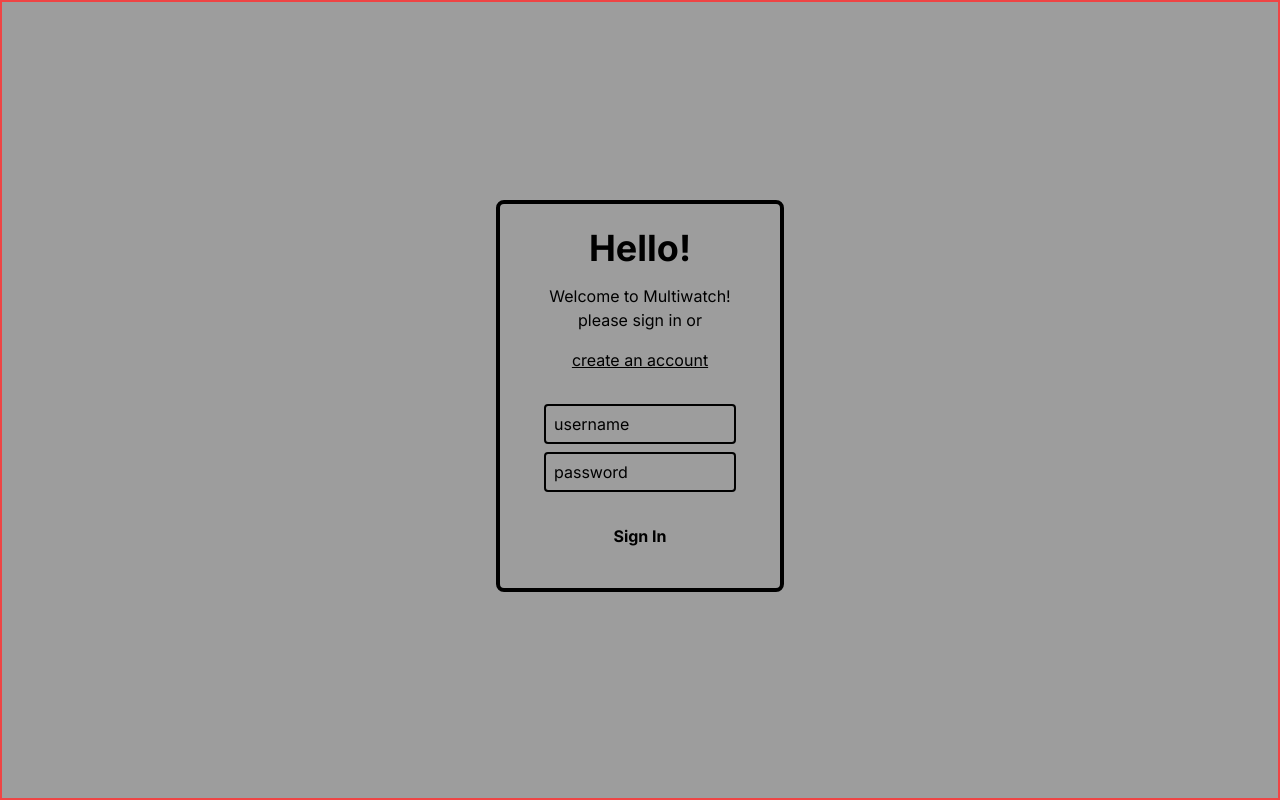
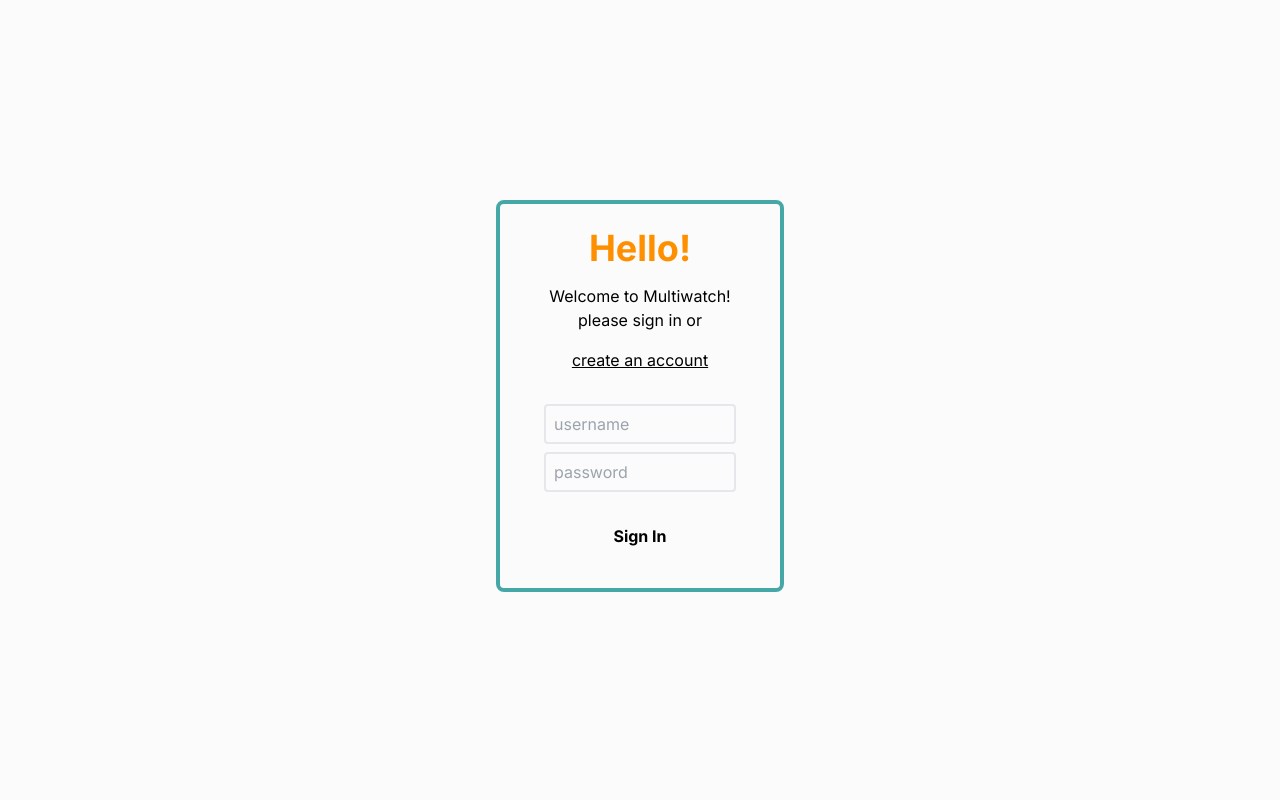
Before and after one commit to percouple/multiwatch-next, a Next.js app: page /cold-login in a window 1280 px wide. Built offline with nearby package versions, Linux system fonts and the light colour scheme.

Commit message:
css rework

```diff
--- a/app/clocks/[userId]/components/clocks/ClocksContainer.js
+++ b/app/clocks/[userId]/components/clocks/ClocksContainer.js
@@ -1,7 +1,4 @@
 'use client'
-
-import React, {useState, useEffect} from "react";
-import { getUserClocks } from "../../../../../http_helpers";
 import ClockContainer from './sub-components/ClockContainer';
 
 export default function ClocksContainer({ theme, userId, clockData, setClockData }) {
--- a/app/clocks/[userId]/components/header/Header.js
+++ b/app/clocks/[userId]/components/header/Header.js
@@ -13,7 +13,7 @@
           <CollapsedMenu userId={userId} />
         </div>
         <div className="hidden md:flex items-center flex-1">
-          {/* <ThemeChangeButton userId={userId} /> */}
+          <ThemeChangeButton userId={userId} />
           <LogoutButton theme={theme} userId={userId} />
           <CreateNewTimerButton
             theme={theme}
--- a/app/clocks/[userId]/components/header/sub-components/CurrentTime.js
+++ b/app/clocks/[userId]/components/header/sub-components/CurrentTime.js
@@ -1,7 +1,5 @@
-"use client";
-
-import React, { useState, useEffect } from "react";
-import { nonTailwindColors } from "../../../../../helpers";
+import { useState, useEffect } from "react";
+// import { nonTailwindColors } from "../../../../../helpers";
 
 export default function CurrentTimeCounter({ theme }) {
   let [currentTime, setCurrentTime] = useState("");
@@ -21,13 +19,11 @@
   }, []);
 
   return (
-    <div className="relative flex mt-4 justify-between w-full max-w-[300px]">
-      <div className="w-full max-w-56  text-left">
+    <div className="relative flex mt-4 justify-between w-full max-w-[300px]
+    ">
+      <div className="w-full max-w-56 text-left">
         <h1
-          className="font-thin text-6xl mb-8"
-          style={{
-            boxShadow: `0 4px 0 0 ${nonTailwindColors[theme].clockOn} `,
-          }}
+          className="font-thin text-6xl mb-8 current-time-header-box-shadow"
         >
           {currentTime}
         </h1>
--- a/app/clocks/[userId]/layout.tsx
+++ b/app/clocks/[userId]/layout.tsx
@@ -48,6 +48,7 @@
 
   let [clockData, setClockData] = useState([]);
 
+  // Fetch clock data, using getUserClocks
   useEffect(() => {
     const fetchClockData = async () => {
       try {
@@ -66,25 +67,24 @@
   return (
     <React.StrictMode>
       <div
-        className={`font-sans font-light h-screen overflow-y-scroll
-          scroll-auto text-base bg-bkg text-txt`}
-        theme={'light'}
+        className='font-sans font-light h-screen overflow-y-scroll
+          scroll-auto '
       >
         {children}
-        <div className="bg-cmp_bkg rounded-xl p-4 m-4">
+        <div className="rounded-xl p-4 m-4">
           <Header
           theme={user.theme_preference}
           clockData={clockData}
           setClockData={setClockData}
           userId={params.userId} />
         </div>
-        <div className="bg-cmp_bkg rounded-xl p-2 m-4">
+        {/* <div className="bg-cmp_bkg rounded-xl p-2 m-4">
           <ClocksContainer
-          theme={'light'}
+          theme='light'
           clockData={clockData}
           setClockData={setClockData}
           userId={params.userId} />
-        </div>
+        </div> */}
       </div>
     </React.StrictMode>
   );
--- a/app/clocks/[userId]/theme/page.tsx
+++ b/app/clocks/[userId]/theme/page.tsx
@@ -6,7 +6,6 @@
 
 export default function ThemesDisplay({ params }) {
   const clickHandler = async (name) => {
-    console.log(name)
     await updateThemePreference(params.userId, name);
   };
 
--- a/app/cold-login/page.tsx
+++ b/app/cold-login/page.tsx
@@ -6,16 +6,16 @@
   return (
     <div className="absolute w-full h-screen">
       <div
-        className="absolute inset-0 cursor-default bg-neutral-950
-        bg-opacity-40 z-1 border-red-500 border-2"
+        className="absolute inset-0 cursor-default bg-skin-backgroundBase
+        bg-opacity-40 z-1"
       ></div>
       <div
         className="flex flex-col justify-around items-center p-4 pt-6
-        w-72 h-auto absolute rounded-lg border-4 border-accent-1 top-1/4
-        left-1/2 transform -translate-x-1/2 bg-bkg z-20"
+        w-72 h-auto absolute rounded-lg border-4 border-skin-accent-1 top-1/4
+        left-1/2 transform -translate-x-1/2 bg-skin-base z-20"
         id="authForm"
       >
-        <h1 className="text-accent-1 text-4xl font-bold mb-4">Hello!</h1>
+        <h1 className="text-skin-accent-2 text-4xl font-bold mb-4">Hello!</h1>
         <div>Welcome to Multiwatch!</div>
         <p className="mb-4">please sign in or</p>
         <Link
--- a/app/helpers.js
+++ b/app/helpers.js
@@ -73,35 +73,35 @@
   return `${years} ${weeks} ${days} ${hours}:${minutes}:${secs} `;
 };
 
-export const nonTailwindColors = {
-  light: {
-    text: 'hsl(223, 7.4% 19.8%)',
-    clockOn: 'hsl(34, 100%, 49.8%)',
-    clockOff: 'hsl(179, 41.1%, 46.7%)',
-    editing: 'hsl(270deg 41.1% 46.7%)',
-  },
-  dark: {
-    text: 'hsl(0, 0% 96.1%)',
-    clockOn: 'hsl(34, 100%, 49.8%)',
-    clockOff: 'hsl(179, 41.1%, 46.7%)',
-    editing: 'hsl(270deg 41.1% 46.7%)',
-  },
-  retro: {
-    text: 'hsl(197, 37% 24%)',
-    clockOn: 'hsl(12, 76%, 61%)',
-    clockOff: 'hsl(173, 58%, 39%)',
-    editing: 'hsl(43, 74%, 66%)',
-  },
-  olive: {
-    text: 'hsl(83, 90% 94%)',
-    clockOn: 'hsl(15, 62%, 40%)',
-    clockOff: 'hsl(162, 27%, 19%)',
-    editing: 'hsl(4, 80%, 65%)',
-  },
-  grape: {
-    text: 'hsl(286, 70% 97%)',
-    clockOn: "hsl(273, 43%, 65%)",
-    clockOff: "hsl(245, 72%, 59%)",
-    editing: "hsl(249, 93%, 83%)",
-  },
-}
+// export const nonTailwindColors = {
+//   light: {
+//     text: 'hsl(223, 7.4% 19.8%)',
+//     clockOn: 'hsl(34, 100%, 49.8%)',
+//     clockOff: 'hsl(179, 41.1%, 46.7%)',
+//     editing: 'hsl(270deg 41.1% 46.7%)',
+//   },
+//   dark: {
+//     text: 'hsl(0, 0% 96.1%)',
+//     clockOn: 'hsl(34, 100%, 49.8%)',
+//     clockOff: 'hsl(179, 41.1%, 46.7%)',
+//     editing: 'hsl(270deg 41.1% 46.7%)',
+//   },
+//   retro: {
+//     text: 'hsl(197, 37% 24%)',
+//     clockOn: 'hsl(12, 76%, 61%)',
+//     clockOff: 'hsl(173, 58%, 39%)',
+//     editing: 'hsl(43, 74%, 66%)',
+//   },
+//   olive: {
+//     text: 'hsl(83, 90% 94%)',
+//     clockOn: 'hsl(15, 62%, 40%)',
+//     clockOff: 'hsl(162, 27%, 19%)',
+//     editing: 'hsl(4, 80%, 65%)',
+//   },
+//   grape: {
+//     text: 'hsl(286, 70% 97%)',
+//     clockOn: "hsl(273, 43%, 65%)",
+//     clockOff: "hsl(245, 72%, 59%)",
+//     editing: "hsl(249, 93%, 83%)",
+//   },
+// }
--- a/app/layout.tsx
+++ b/app/layout.tsx
@@ -1,6 +1,6 @@
 import type { Metadata } from "next";
 import { Inter } from "next/font/google";
-import "./globals.css";
+import "../globals.css";
 
 const inter = Inter({ subsets: ["latin"] });
 
--- a/app/globals.css
+++ b/globals.css
@@ -3,15 +3,25 @@
 @tailwind utilities;
 
 @layer base {
-  div[theme="light"] {
+  :root {
+    --color-background-base: 0deg 0% 96.1%;
+    --color-background-muted: 0deg 0% 87%;
+    --color-text-base: 223deg 7.4% 19.8%;
+    --color-text-muted: 223deg 7.4% 19.8%;
+    --color-text-inverted: 223deg 7.4% 19.8%;
+    --color-accent1: 179deg 41.1% 46.7%;
+    --color-accent2: 34deg 100% 49.8%;
+    --color-edit-clock: 270deg 41.1% 46.7%;
+  }
+  /* .theme-light {
     --color-bkg: 0deg 0% 96.1%;
     --color-txt: 223deg 7.4% 19.8%;
     --color-cmp-bkg: 0deg 0% 87%;
     --color-accent1: 179deg 41.1% 46.7%;
     --color-accent2: 34deg 100% 49.8%;
     --color-edit-clock: 270deg 41.1% 46.7%;
-  }
-  div[theme="dark"] {
+  } */
+  .theme-dark {
     --color-bkg: 223deg 7.4% 19.8%;
     --color-txt: 0deg 0% 96.1%;
     --color-cmp-bkg: 223deg 7.4% 17%;
@@ -19,7 +29,7 @@
     --color-accent2: 34deg 100% 49.8%;
     --color-edit-clock: 270deg 31.1% 46.7%;
   }
-  div[theme="retro"] {
+  .theme-retro {
     --color-bkg: 197deg 37% 24%;
     --color-txt: 0deg 0% 96.1%;
     --color-cmp-bkg: 197deg 37% 21%;
@@ -27,7 +37,7 @@
     --color-accent2: 12deg 76% 61%;
     --color-edit-clock: 43deg 74% 66%;
   }
-  div[theme="olive"] {
+  .theme-olive {
     --color-bkg: 128deg 21% 46%;
     --color-txt: 83deg 90% 94%;
     --color-cmp-bkg: 128deg 21% 38%;
@@ -35,7 +45,7 @@
     --color-accent2: 15deg 40% 40%;
     --color-edit-clock: 4deg 80% 65%;
   }
-  div[theme="grape"] {
+  .theme-grape {
     --color-bkg: 233deg 51% 14%;
     --color-txt: 286deg 70% 97%;
     --color-cmp-bkg: 233deg 51% 18%;
@@ -48,4 +58,8 @@
   input:focus {
     outline: none;
   }
+
+  .current-time-header-box-shadow {
+    box-shadow: 0 4px 0 0 hsl(var(--color-accent1));
+  }
 }
--- a/tailwind.config.ts
+++ b/tailwind.config.ts
@@ -13,15 +13,19 @@
     },
     extend: {
       colors: {
-        bkg: "hsl(var(--color-bkg) / <alpha-value>)",
-        txt: "hsl(var(--color-txt) / <alpha-value>)",
-        cmp_bkg:"hsl(var(--color-cmp-bkg) / <alpha-value>)",
-        accent: {
-          1: "hsl(var(--color-accent1) / <alpha-value>)",
-          2: "hsl(var(--color-accent2) / <alpha-value>)",
+          skin: {
+            backgroundBase: "hsl(var(--color-background-base) / <alpha-value>)",
+            backgroundMuted:"hsl(var(--color-background-muted) / <alpha-value>)",
+            accent: {
+              1: "hsl(var(--color-accent1) / <alpha-value>)",
+              2: "hsl(var(--color-accent2) / <alpha-value>)",
+            },
+            textBase: "hsl(var(--color-text-base) / <alpha-value>)",
+            textMuted: "hsl(var(--color-text-muted) / <alpha-value>)",
+            textInverted: "hsl(var(--color-text-inverted) / <alpha-value>)",
+            editClockAccent: "hsl(var(--color-edit-clock) / <alpha-value>)",
+          }
         },
-        editClockColor : "hsl(var(--color-edit-clock) / <alpha-value>)",
-      },
       backgroundImage: {
         // // Define background images for dark theme
         // "editClockIcon-dark-on": `url(${darkOnIcon})`,
```
